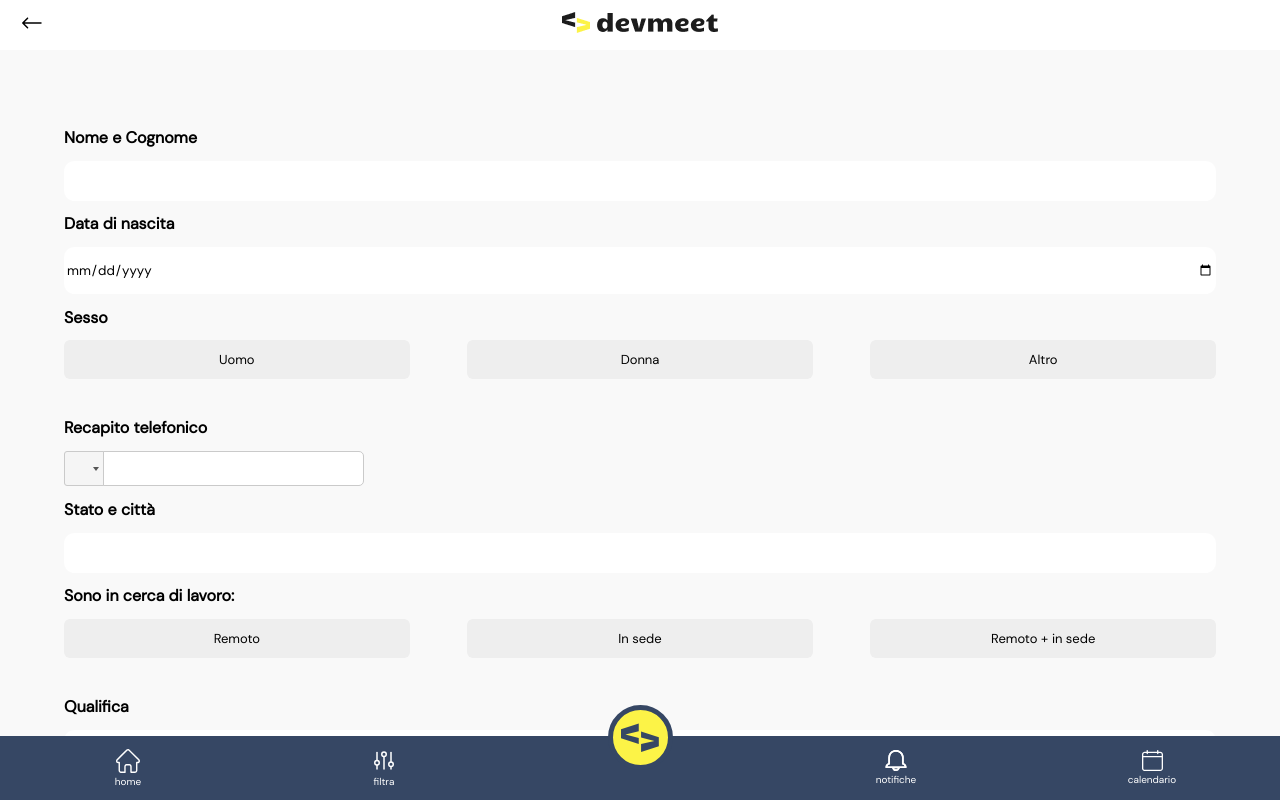
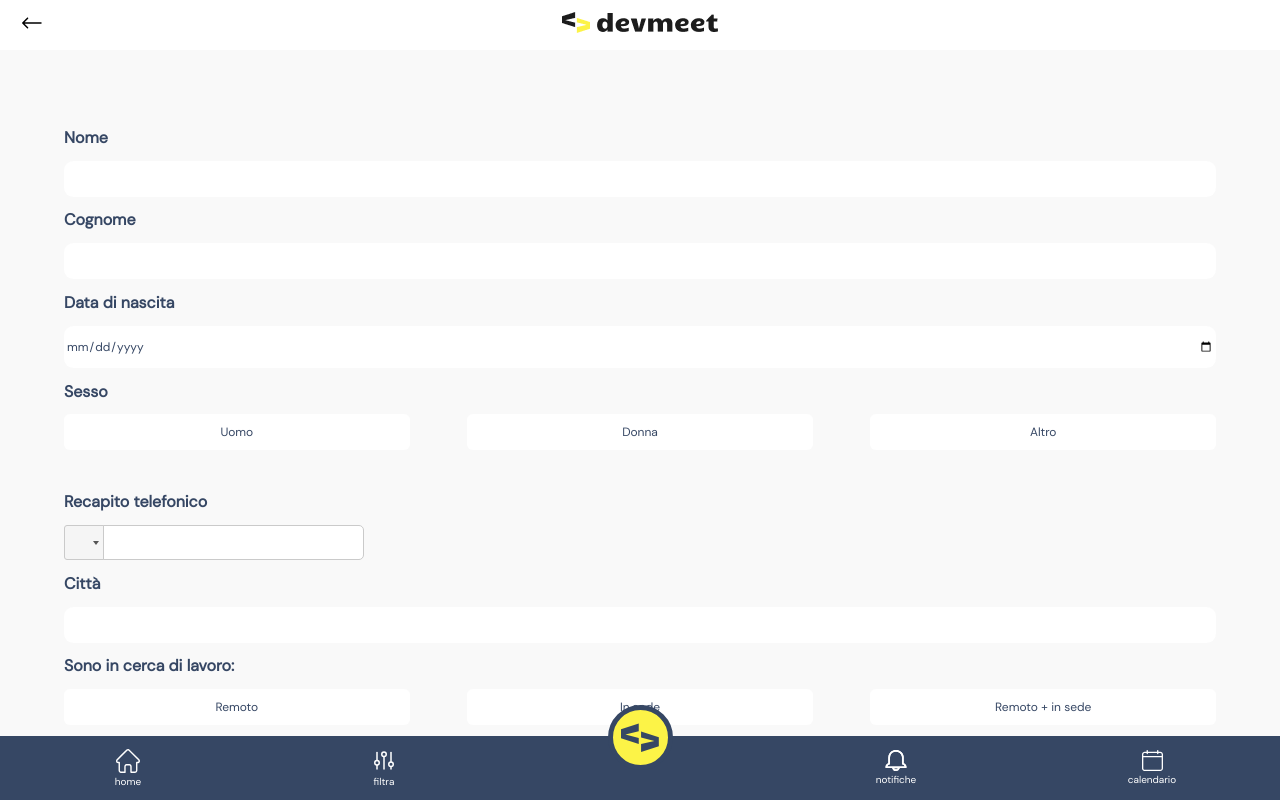
Before and after one commit to Emiliano-S/devmeet, a React (Create React App) app: page /signUp/user in a window 1280 px wide. Shown: the top 800 px of the page. Built offline with nearby package versions, Linux system fonts and the light colour scheme; the HTML template or start-up script is replaced by a standard one.

Commit message:
fix font, colore testo, separati nome e cognome, modificato titolo città

```diff
--- a/src/App.js
+++ b/src/App.js
@@ -35,15 +35,17 @@ const userSignUp = {
   work_experience: [],
   languages: [],
   notifications: [],
-  appointments:[],
-  links: [{
-    linkedin: "",
-    github: "",
-    website: ""
-  }],
+  appointments: [],
+  links: [
+    {
+      linkedin: "",
+      github: "",
+      website: "",
+    },
+  ],
   cv: "",
   profile_picture: "",
-  is_profile_visible: true
+  is_profile_visible: true,
 };
 
 function App({ user }) {
--- a/src/pages/Form.js
+++ b/src/pages/Form.js
@@ -24,7 +24,7 @@ export default function Form({ user, company, userArr }) {
 
   const handleSubmit = (e) => {
     e.preventDefault();
-    navigate("/singUp/regUser/skills", { state: {arr: arrUser} })
+    navigate("/singUp/regUser/skills", { state: { arr: arrUser } });
   };
 
   return (
@@ -32,9 +32,28 @@ export default function Form({ user, company, userArr }) {
       {/* <NavBar back/> */}
       <div className="form-container">
         <form id="user-info" onSubmit={handleSubmit}>
-          <FormRow textType text={"Nome e Cognome"} name={"nomeCognome"} handleChange={handleChange} />
+          <FormRow
+            textType
+            text={"Nome"}
+            name={"nome"}
+            handleChange={handleChange}
+          />
 
-          {user && <FormRow data text={"Data di nascita"} name={"dataNascita"} handleChange={handleChange}/>}
+          <FormRow
+            textType
+            text={"Cognome"}
+            name={"Cognome"}
+            handleChange={handleChange}
+          />
+
+          {user && (
+            <FormRow
+              data
+              text={"Data di nascita"}
+              name={"dataNascita"}
+              handleChange={handleChange}
+            />
+          )}
           {company && (
             <FormRow textType text={"Nome Azienda"} name={"Nome_Compagnia"} />
           )}
@@ -74,9 +93,19 @@ export default function Form({ user, company, userArr }) {
             </div>
           )}
 
-          <FormRow number text={"Recapito telefonico"} name={"recTel"} handleChange={handleChange} />
+          <FormRow
+            number
+            text={"Recapito telefonico"}
+            name={"recTel"}
+            handleChange={handleChange}
+          />
 
-          <FormRow text={"Stato e città"} textType name={"citta"} handleChange={handleChange}/>
+          <FormRow
+            text={"Città"}
+            textType
+            name={"citta"}
+            handleChange={handleChange}
+          />
 
           {user && (
             <div className="form-title-style">Sono in cerca di lavoro:</div>
@@ -142,7 +171,12 @@ export default function Form({ user, company, userArr }) {
           )}
           {user && (
             <div>
-              <FormRow textType text={"Qualifica"} name={"qualifica"} handleChange={handleChange} />
+              <FormRow
+                textType
+                text={"Qualifica"}
+                name={"qualifica"}
+                handleChange={handleChange}
+              />
 
               <UploadButton
                 bgColor={"#364764"}
@@ -192,13 +226,16 @@ export default function Form({ user, company, userArr }) {
             ></textarea>
           </div>
 
-          <div className="container-continue-button" style = {{paddingBottom : '10%'}}>
+          <div
+            className="container-continue-button"
+            style={{ paddingBottom: "10%" }}
+          >
             <Button
               submit
               type="submit"
               form="user-info"
               value="Submit"
-                bgColor={"yellow"}
+              bgColor={"#fcf347"}
               wd={"50%"}
               hg={"3em"}
               text={"CONTINUA"}
--- a/src/style/css/index.css
+++ b/src/style/css/index.css
@@ -33,11 +33,12 @@ body .Container-Filter {
   cursor: pointer;
 }
 .container-radio-button .checkmark-radio-button {
+  font-size: 12px;
   position: absolute;
   display: flex;
   top: 0;
   left: 0;
-  background-color: #eee;
+  background-color: rgb(255, 255, 255);
   border-radius: 6px;
   text-align: center;
   align-items: center;
@@ -49,7 +50,7 @@ body .Container-Filter {
 }
 
 .container-radio-button input:checked ~ .checkmark-radio-button {
-  background-color: yellow;
+  background-color: #fcf347;
 }
 
 body {
@@ -61,6 +62,7 @@ body {
 .form-container {
   width: 90%;
   margin: 5%;
+  color: #364764;
 }
 
 .form-title-style {
@@ -83,6 +85,8 @@ body {
   outline: none;
   border-color: transparent;
   border-radius: 0.8em;
+  color: #364764;
+  font-size: 12px;
 }
 
 .container-continue-button {
@@ -104,9 +108,9 @@ body {
   margin-top: 5px;
 }
 .pass-forgot a {
-  color: black;
-  text-decoration-color: yellow;
-  -moz-text-decoration-color: yellow;
+  color: #364764;
+  text-decoration-color: #fcf347;
+  -moz-text-decoration-color: #fcf347;
 }
 
 .text-login-registration {
@@ -115,9 +119,9 @@ body {
   margin-top: 10px;
 }
 .text-login-registration p a {
-  color: black;
-  text-decoration-color: yellow;
-  -moz-text-decoration-color: yellow;
+  color: #364764;
+  text-decoration-color: #fcf347;
+  -moz-text-decoration-color: #fcf347;
 }
 
 .registration-container {
--- a/src/style/sass/Form.scss
+++ b/src/style/sass/Form.scss
@@ -1,4 +1,3 @@
-
 .container-radio-button {
   display: flex;
   position: relative;
@@ -10,45 +9,43 @@
   -moz-user-select: none;
   -ms-user-select: none;
   user-select: none;
-    width:100%;
+  width: 100%;
   input {
     position: absolute;
     opacity: 0;
     cursor: pointer;
   }
   .checkmark-radio-button {
+    font-size: 12px;
     position: absolute;
-        display:flex;
+    display: flex;
     top: 0;
     left: 0;
-        background-color: #eee;
+    background-color: rgb(255, 255, 255);
     border-radius: 6px;
-        text-align:center;
-        align-items:center;
-        justify-content:center;
-
+    text-align: center;
+    align-items: center;
+    justify-content: center;
   }
-
 }
-
 
 .container-radio-button:hover input ~ .checkmark-radio-button {
   background-color: #ccc;
 }
 
 .container-radio-button input:checked ~ .checkmark-radio-button {
-    background-color: yellow;
+  background-color: #fcf347;
 }
 
 body {
   background-color: #f9f9f9;
   height: auto;
-  padding-bottom:170px;
-
+  padding-bottom: 170px;
 }
 .form-container {
   width: 90%;
   margin: 5%;
+  color: #364764;
 }
 .form-title-style {
   padding: 0.8em 0em;
@@ -60,7 +57,7 @@ body {
   display: flex;
   flex-direction: row;
   justify-content: space-between;
-  gap:5%;
+  gap: 5%;
 }
 .input-form-style {
   width: 100%;
@@ -68,40 +65,42 @@ body {
   outline: none;
   border-color: transparent;
   border-radius: 0.8em;
+  color: #364764;
+  font-size: 12px;
 }
 
 .container-continue-button {
   display: flex;
   flex-direction: row;
   width: 100%;
-  height:3rem;
-  margin:auto;
+  height: 3rem;
+  margin: auto;
   justify-content: center;
   text-align: center;
   align-items: center;
-  margin-top:15%;
-  padding:auto;
+  margin-top: 15%;
+  padding: auto;
 }
 
 .pass-forgot {
   display: flex;
   justify-content: end;
-  margin-top:5px;
+  margin-top: 5px;
   a {
-   color:black;
-   text-decoration-color: yellow;
-   -moz-text-decoration-color: yellow;
+    color: #364764;
+    text-decoration-color: #fcf347;
+    -moz-text-decoration-color: #fcf347;
   }
 }
 
 .text-login-registration {
   display: flex;
   justify-content: center;
-  margin-top:10px;
-  p a  {
-    color:black;
-    text-decoration-color: yellow;
-    -moz-text-decoration-color: yellow;
+  margin-top: 10px;
+  p a {
+    color: #364764;
+    text-decoration-color: #fcf347;
+    -moz-text-decoration-color: #fcf347;
   }
 }
 .registration-container {
```
Also changed, not shown: src/components/CardContainer.js (deleted, +0 -12 lines), src/pages/CardContainer.js (+8 -9 lines), 1 other file (tests, documents, lock files or other folders). Lines whose indentation alone changed are shown as unchanged.
